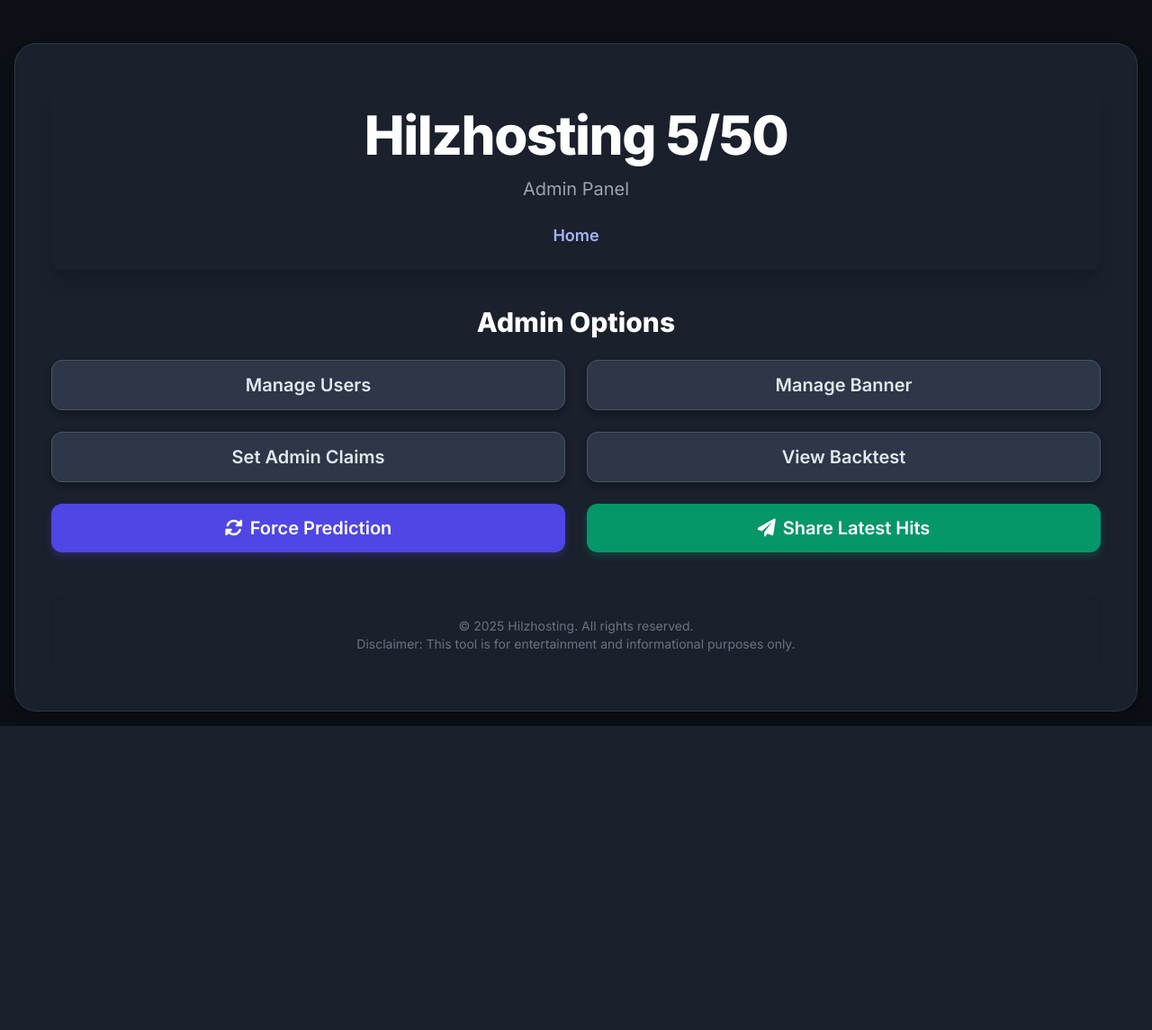
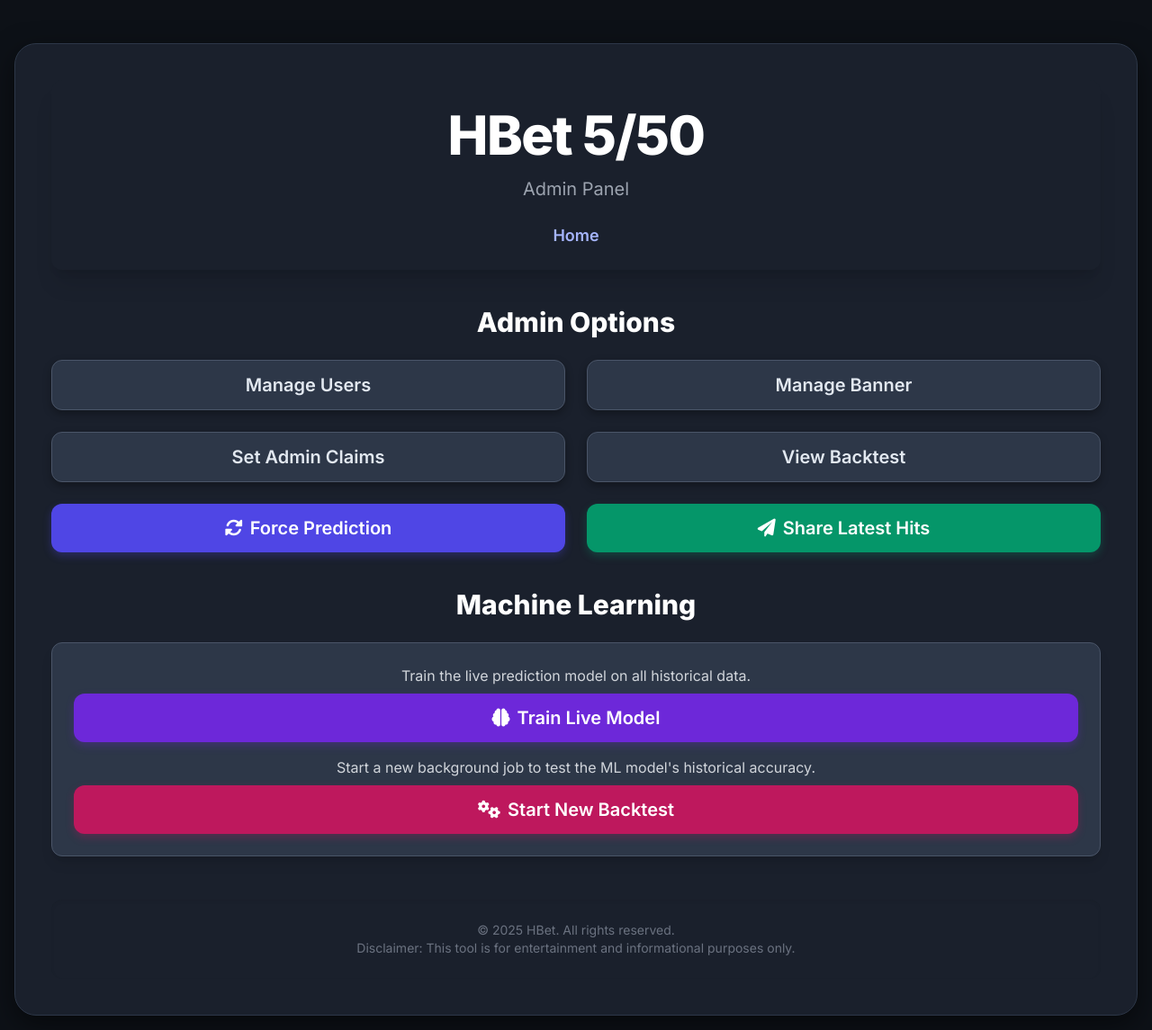
Before and after one commit to hilzhosting-design/procoder, a Flask app: page /admin_panel in a window 1280 px wide. Shown: the whole page at 90% size. Before the commit the page ends 807 px from the top, so only its background shows below. Run offline with Flask 3, Linux system fonts and the light colour scheme; the visitor is signed in with stand-in values (Sample User, id 1); some libraries are stand-ins or nearby versions.

Commit message:
Update admin_panel.html

```diff
--- a/templates/admin_panel.html
+++ b/templates/admin_panel.html
@@ -9,138 +9,33 @@
     <link href="https://fonts.googleapis.com/css2?family=Inter:wght@400;600;800&display=swap" rel="stylesheet">
     <link rel="stylesheet" href="https://cdnjs.cloudflare.com/ajax/libs/font-awesome/6.0.0-beta3/css/all.min.css">
     <style>
-        body {
-            font-family: 'Inter', sans-serif;
-            background-color: #0d1117; /* Darker, GitHub-like background */
-            color: #e2e8f0; /* Light gray text */
-            min-height: 100vh;
-            display: flex;
-            flex-direction: column;
-            align-items: center;
-            padding: 1rem;
-        }
-        .container {
-            max-width: 800px;
-            width: 100%;
-            background-color: #1a202c;
-            padding: 2.5rem;
-            border-radius: 1.5rem;
-            box-shadow: 0 10px 30px rgba(0, 0, 0, 0.5);
-            margin-top: 2rem;
-            border: 1px solid #2d3748;
-        }
-        .flash-message {
-            padding: 1rem;
-            margin-bottom: 1.5rem;
-            border-radius: 0.75rem;
-            display: flex;
-            justify-content: space-between;
-            align-items: center;
-            font-weight: 600;
-            color: #fff;
-            position: relative;
-            animation: fadeIn 0.5s ease-out;
-            border: 1px solid;
-        }
+        body { font-family: 'Inter', sans-serif; background-color: #0d1117; color: #e2e8f0; min-height: 100vh; display: flex; flex-direction: column; align-items: center; padding: 1rem; }
+        .container { max-width: 800px; width: 100%; background-color: #1a202c; padding: 2.5rem; border-radius: 1.5rem; box-shadow: 0 10px 30px rgba(0, 0, 0, 0.5); margin-top: 2rem; border: 1px solid #2d3748; }
+        .flash-message { padding: 1rem; margin-bottom: 1.5rem; border-radius: 0.75rem; display: flex; justify-content: space-between; align-items: center; font-weight: 600; color: #fff; position: relative; animation: fadeIn 0.5s ease-out; border: 1px solid; }
         .flash-message.success { background-color: #059669; border-color: #047857;}
         .flash-message.error { background-color: #dc2626; border-color: #b91c1c;}
         .flash-message.info { background-color: #2563eb; border-color: #1d4ed8;}
         .flash-message.warning { background-color: #d97706; border-color: #b45309;}
-        .flash-message .close-button {
-            background: none;
-            border: none;
-            color: inherit;
-            font-size: 1.75rem;
-            cursor: pointer;
-            margin-left: 1rem;
-            line-height: 1;
-            opacity: 0.7;
-            transition: opacity 0.2s;
-        }
-        .flash-message .close-button:hover {
-            opacity: 1;
-        }
-        @keyframes fadeIn {
-            from { opacity: 0; transform: translateY(-20px); }
-            to { opacity: 1; transform: translateY(0); }
-        }
-        .btn {
-            display: inline-flex;
-            align-items: center;
-            justify-content: center;
-            padding: 0.75rem 1.5rem;
-            border-radius: 0.75rem;
-            font-weight: 600;
-            transition: all 0.3s ease;
-            cursor: pointer;
-            border: none;
-            position: relative;
-            overflow: hidden;
-            z-index: 1;
-            width: 100%; /* Make buttons full width */
-            font-size: 1.25rem; /* Match font size of links */
-        }
-        .btn::before {
-            content: '';
-            position: absolute;
-            top: 0;
-            left: -100%;
-            width: 100%;
-            height: 100%;
-            background: rgba(255, 255, 255, 0.1);
-            transition: all 0.3s ease;
-            z-index: -1;
-        }
-        .btn:hover::before {
-            left: 0;
-        }
-        .btn-primary {
-            background-color: #4f46e5; /* Indigo-600 */
-            color: white;
-            box-shadow: 0 4px 10px rgba(79, 70, 229, 0.3);
-        }
-        .btn-primary:hover {
-            background-color: #4338ca; /* Indigo-700 */
-            box-shadow: 0 6px 15px rgba(79, 70, 229, 0.4);
-            transform: translateY(-2px);
-        }
-        .btn-success {
-            background-color: #059669; /* Emerald-600 */
-            color: white;
-            box-shadow: 0 4px 10px rgba(5, 150, 105, 0.3);
-        }
-        .btn-success:hover {
-            background-color: #047857; /* Emerald-700 */
-            box-shadow: 0 6px 15px rgba(5, 150, 105, 0.4);
-            transform: translateY(-2px);
-        }
-        .admin-link {
-            display: block;
-            width: 100%;
-            padding: 0.75rem 1.5rem;
-            border-radius: 0.75rem;
-            background-color: #2d3748;
-            color: #e2e8f0;
-            font-weight: 600;
-            font-size: 1.25rem;
-            text-decoration: none;
-            transition: all 0.3s ease;
-            box-shadow: 0 4px 10px rgba(0, 0, 0, 0.3);
-            border: 1px solid #4a5568;
-            text-align: center;
-        }
-        .admin-link:hover {
-            transform: translateY(-5px);
-            box-shadow: 0 8px 20px rgba(0, 0, 0, 0.4);
-            background-color: #3a455a;
-        }
+        .flash-message .close-button { background: none; border: none; color: inherit; font-size: 1.75rem; cursor: pointer; margin-left: 1rem; line-height: 1; opacity: 0.7; transition: opacity 0.2s; }
+        .flash-message .close-button:hover { opacity: 1; }
+        @keyframes fadeIn { from { opacity: 0; transform: translateY(-20px); } to { opacity: 1; transform: translateY(0); } }
+        .btn { display: inline-flex; align-items: center; justify-content: center; padding: 0.75rem 1.5rem; border-radius: 0.75rem; font-weight: 600; transition: all 0.3s ease; cursor: pointer; border: none; position: relative; overflow: hidden; z-index: 1; width: 100%; font-size: 1.25rem; }
+        .btn::before { content: ''; position: absolute; top: 0; left: -100%; width: 100%; height: 100%; background: rgba(255, 255, 255, 0.1); transition: all 0.3s ease; z-index: -1; }
+        .btn:hover::before { left: 0; }
+        .btn-primary { background-color: #4f46e5; color: white; box-shadow: 0 4px 10px rgba(79, 70, 229, 0.3); }
+        .btn-primary:hover { background-color: #4338ca; box-shadow: 0 6px 15px rgba(79, 70, 229, 0.4); transform: translateY(-2px); }
+        .btn-success { background-color: #059669; color: white; box-shadow: 0 4px 10px rgba(5, 150, 105, 0.3); }
+        .btn-success:hover { background-color: #047857; box-shadow: 0 6px 15px rgba(5, 150, 105, 0.4); transform: translateY(-2px); }
+        .admin-link { display: block; width: 100%; padding: 0.75rem 1.5rem; border-radius: 0.75rem; background-color: #2d3748; color: #e2e8f0; font-weight: 600; font-size: 1.25rem; text-decoration: none; transition: all 0.3s ease; box-shadow: 0 4px 10px rgba(0, 0, 0, 0.3); border: 1px solid #4a5568; text-align: center; }
+        .admin-link:hover { transform: translateY(-5px); box-shadow: 0 8px 20px rgba(0, 0, 0, 0.4); background-color: #3a455a; }
+        .btn-violet { background-color: #6d28d9; color: white; box-shadow: 0 4px 10px rgba(109, 40, 217, 0.3); }
+        .btn-violet:hover { background-color: #5b21b6; box-shadow: 0 6px 15px rgba(109, 40, 217, 0.4); transform: translateY(-2px); }
     </style>
 </head>
 <body>
     <div class="container">
-        <!-- Header -->
         <header class="text-center mb-10 p-6 bg-[#1a202c] rounded-xl shadow-xl">
-            <h1 class="text-6xl font-extrabold text-white tracking-tight leading-tight mb-2">Hilzhosting 5/50</h1>
+            <h1 class="text-6xl font-extrabold text-white tracking-tight leading-tight mb-2">HBet 5/50</h1>
             <p class="text-gray-400 text-xl mt-1">Admin Panel</p>
             <nav class="mt-6">
                 <ul class="flex flex-wrap justify-center gap-x-8 gap-y-4 text-indigo-300 text-lg font-semibold">
@@ -149,7 +44,11 @@
             </nav>
         </header>
 
-        <!-- Flash Messages -->
+        <div id="retrain-notification" class="hidden mb-6 p-4 rounded-lg bg-yellow-900/50 border border-yellow-700 text-center">
+            <p class="font-bold text-yellow-300"><i class="fas fa-exclamation-triangle mr-2"></i>Retraining Recommended</p>
+            <p id="retrain-reason" class="text-yellow-400 text-sm mt-1"></p>
+        </div>
+
         {% with messages = get_flashed_messages(with_categories=true) %}
             {% if messages %}
                 <div class="w-full mb-6">
@@ -166,13 +65,10 @@
         <section class="space-y-6">
             <h2 class="text-3xl font-bold text-white mb-6 text-center">Admin Options</h2>
             <div class="grid grid-cols-1 md:grid-cols-2 gap-6">
-                <!-- Navigation Links -->
                 <a href="{{ url_for('admin_users') }}" class="admin-link">Manage Users</a>
                 <a href="{{ url_for('admin_banner_settings') }}" class="admin-link">Manage Banner</a>
                 <a href="{{ url_for('set_admin_claim') }}" class="admin-link">Set Admin Claims</a>
                 <a href="{{ url_for('backtest_results_page') }}" class="admin-link">View Backtest</a>
-
-                <!-- Action Buttons -->
                 <form action="{{ url_for('force_prediction_update') }}" method="POST" class="w-full">
                     <button type="submit" class="btn btn-primary">
                         <i class="fas fa-sync-alt mr-2"></i> Force Prediction
@@ -186,13 +82,54 @@
             </div>
         </section>
 
-        <!-- Footer -->
+        <section class="mt-10">
+            <h2 class="text-3xl font-bold text-white mb-6 text-center">Machine Learning</h2>
+            <div class="bg-[#2d3748] p-6 rounded-xl shadow-lg border border-[#4a5568] space-y-4">
+                <div>
+                    <p class="text-gray-300 mb-2 text-center">
+                        Train the live prediction model on all historical data.
+                    </p>
+                    <form action="{{ url_for('admin_train_model') }}" method="POST" class="w-full">
+                        <button type="submit" class="btn btn-violet">
+                            <i class="fas fa-brain mr-2"></i> Train Live Model
+                        </button>
+                    </form>
+                </div>
+                <div>
+                    <p class="text-gray-300 mb-2 text-center">
+                        Start a new background job to test the ML model's historical accuracy.
+                    </p>
+                    <form action="{{ url_for('admin_start_backtest') }}" method="POST" class="w-full">
+                        <button type="submit" class="btn btn-primary" style="background-color: #be185d; box-shadow: 0 4px 10px rgba(190, 24, 93, 0.3);">
+                            <i class="fas fa-cogs mr-2"></i> Start New Backtest
+                        </button>
+                    </form>
+                </div>
+            </div>
+        </section>
+
         <footer class="text-center text-gray-500 text-sm mt-12 p-6 bg-[#1a202c] rounded-xl shadow-inner select-none w-full">
           <p>
-            &copy; {{ now.year if now else '2025' }} Hilzhosting. All rights reserved.
+            &copy; {{ now.year if now else '2025' }} HBet. All rights reserved.
           </p>
           <p>Disclaimer: This tool is for entertainment and informational purposes only.</p>
         </footer>
     </div>
+
+    <script>
+        document.addEventListener('DOMContentLoaded', function() {
+            fetch("{{ url_for('admin_check_retrain_status') }}")
+                .then(response => response.json())
+                .then(data => {
+                    if (data.status === 'due') {
+                        const notification = document.getElementById('retrain-notification');
+                        const reason = document.getElementById('retrain-reason');
+                        reason.textContent = data.reason;
+                        notification.classList.remove('hidden');
+                    }
+                })
+                .catch(error => console.error('Error fetching retrain status:', error));
+        });
+    </script>
 </body>
 </html>
```
